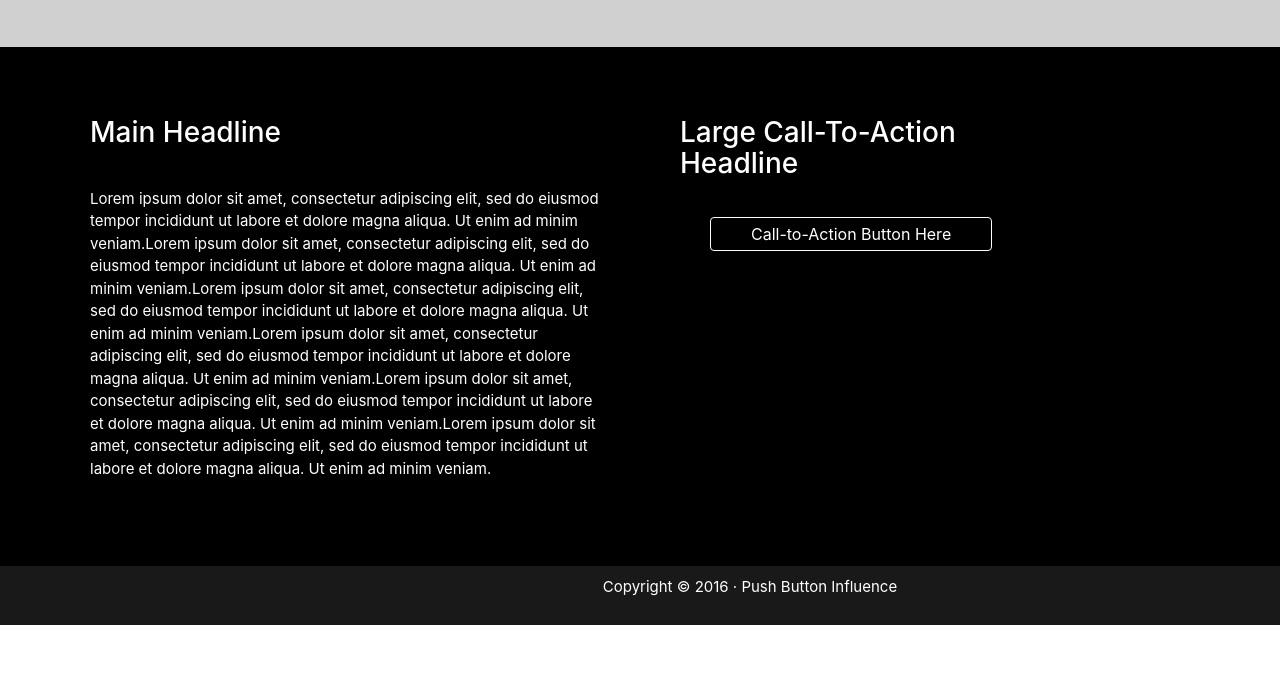
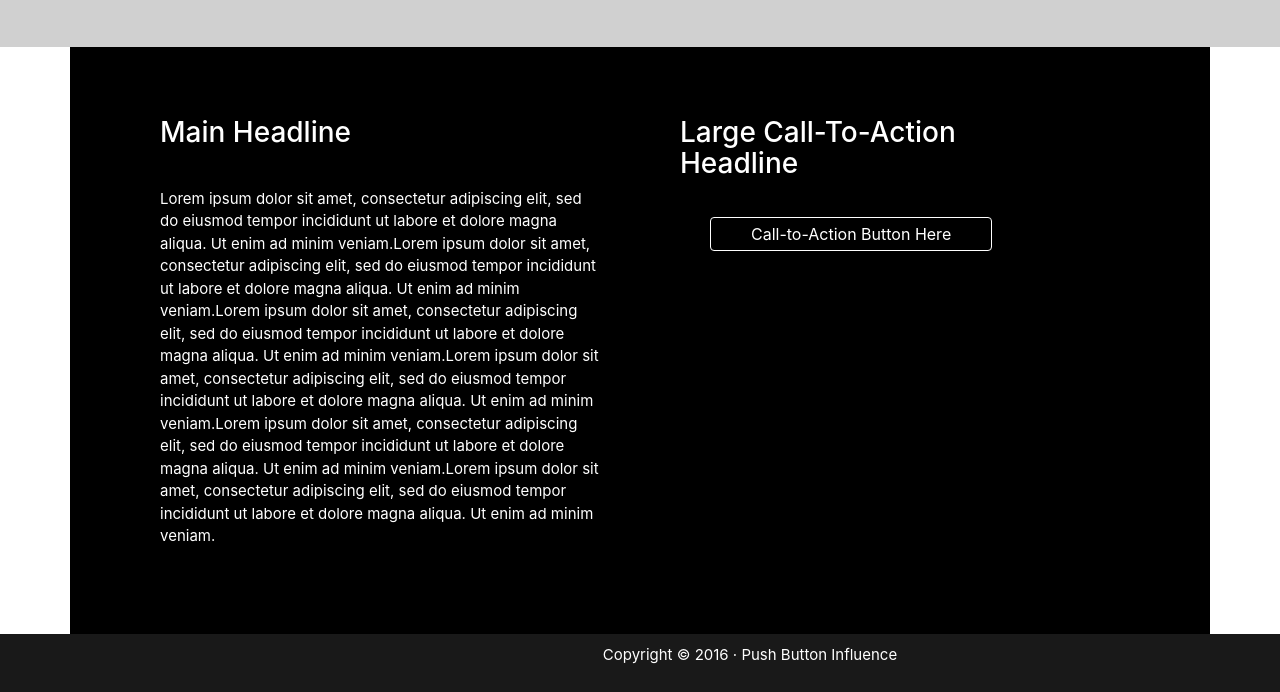
Before and after one commit to MVolodya/HW-5-TeamDev, a plain HTML site: page index.html in a window 1280 px wide. Shown: the part 3834-4526 px from the top of the page. Before the commit the page ends 4459 px from the top, so only its background shows below. Drawn offline with nearby package versions, Linux system fonts and the light colour scheme.

Commit message:
Update index.html

```diff
--- a/index.html
+++ b/index.html
@@ -288,8 +288,9 @@
                     </div>
                 </div>
             </section>
+            <div class="container">
+                    <div class="row">
 			<section class="footer">
-
                 	   <section class="nearby">
 		<div class="nearbyone">
 			<h3>Main <a>Headline</a></h3>
@@ -302,6 +303,9 @@
 				   <h3>Large Call-To-Action <br/> Headline</h3>
 					   <a href="#" target="blank" style="padding:6px 40px" class="btn">Call-to-Action Button Here</a>
 				</div>
+			   </div>
+		     </div>
+	                  </section>
 		    </section>
                             <footer>
                                 <div class="">
```
Lines whose indentation alone changed are shown as unchanged.
